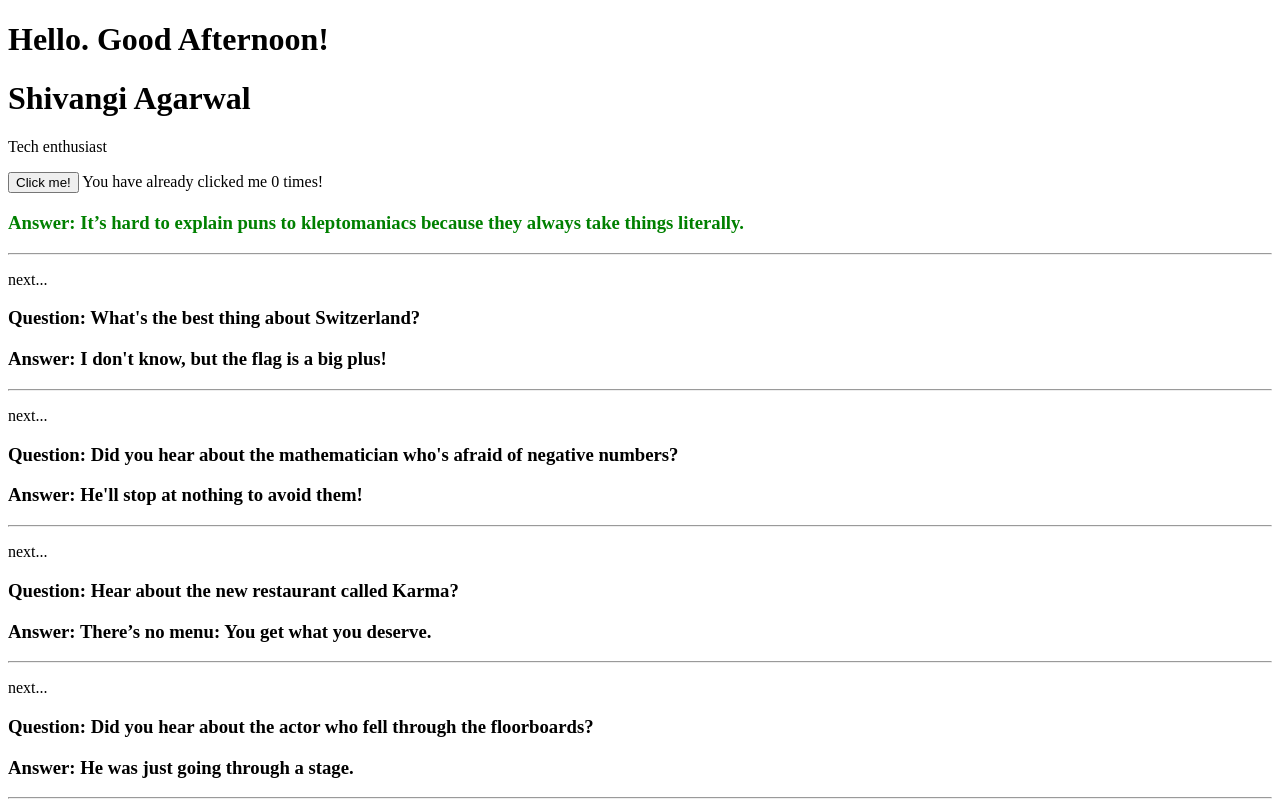
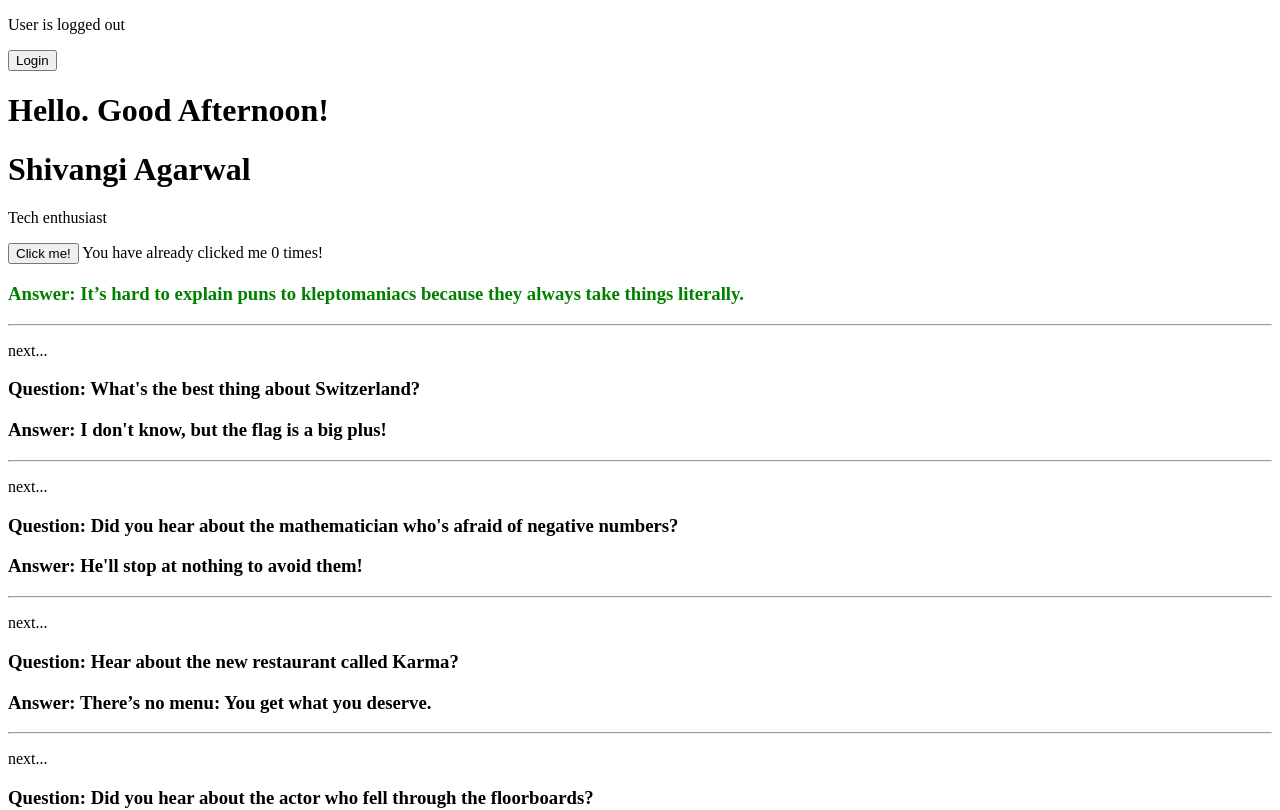
Before and after one commit to shivangi14/reactjs_basics, a React (Create React App) app: page / in a window 1280 px wide. Shown: the top 810 px of the page. Built offline with nearby package versions, Linux system fonts and the light colour scheme.

Commit message:
Added coditional rendering

```diff
--- a/src/App.js
+++ b/src/App.js
@@ -19,11 +19,28 @@ function App(){
 class App extends Component{
     constructor(){
         super()
-        this.state = {copyright : "Shivangi incorp."}
+        this.state = {copyright : "Shivangi incorp.",
+            isLoggedIn : false
+        }
+        this.handleClick = this.handleClick.bind(this);
     }
+
+    handleClick(){
+        this.setState(prevState =>{
+            return{
+                copyright : "Shivangi incorp.",
+                isLoggedIn : !prevState.isLoggedIn
+            }
+        })
+    }
+
     render(){
         return(
             <div>
+                <span>
+                    <p>User is {this.state.isLoggedIn?"logged in":"logged out"}</p>
+                    <button onClick={this.handleClick}>{this.state.isLoggedIn?"Logout":"Login"}</button>
+                </span>
                 <Header />
                 <Main />
                 <Footer />
--- a/src/components/Main.js
+++ b/src/components/Main.js
@@ -5,6 +5,19 @@ import Joke from "./Joke"
 import jokesData from "./jokesData"
 
 class Main extends Component{
+    constructor(){
+        super()
+        this.state = {isLoading : true  }
+    }
+
+    componentDidMount(){
+        setTimeout(()=>{
+            this.setState(
+                {isLoading :false}
+            )
+        },2000)
+    }
+
     mapJokes(){
         const jokesComponents = jokesData.map(joke => {
                 const data = <div key={joke.id}>
@@ -18,10 +31,12 @@ class Main extends Component{
 
     render(){
         let mappedJokes = this.mapJokes()
+        let newJokes = []
         return(
                 <main>
                     <MyInfo />
-                    {mappedJokes}
+                    {this.state.isLoading? <h2>Wait! Loading Laughter...</h2> : mappedJokes}
+                    {newJokes.length > 0 && <h3>You have {newJokes.length} new jokes! </h3>}
                 </main>
             )
     }
```
